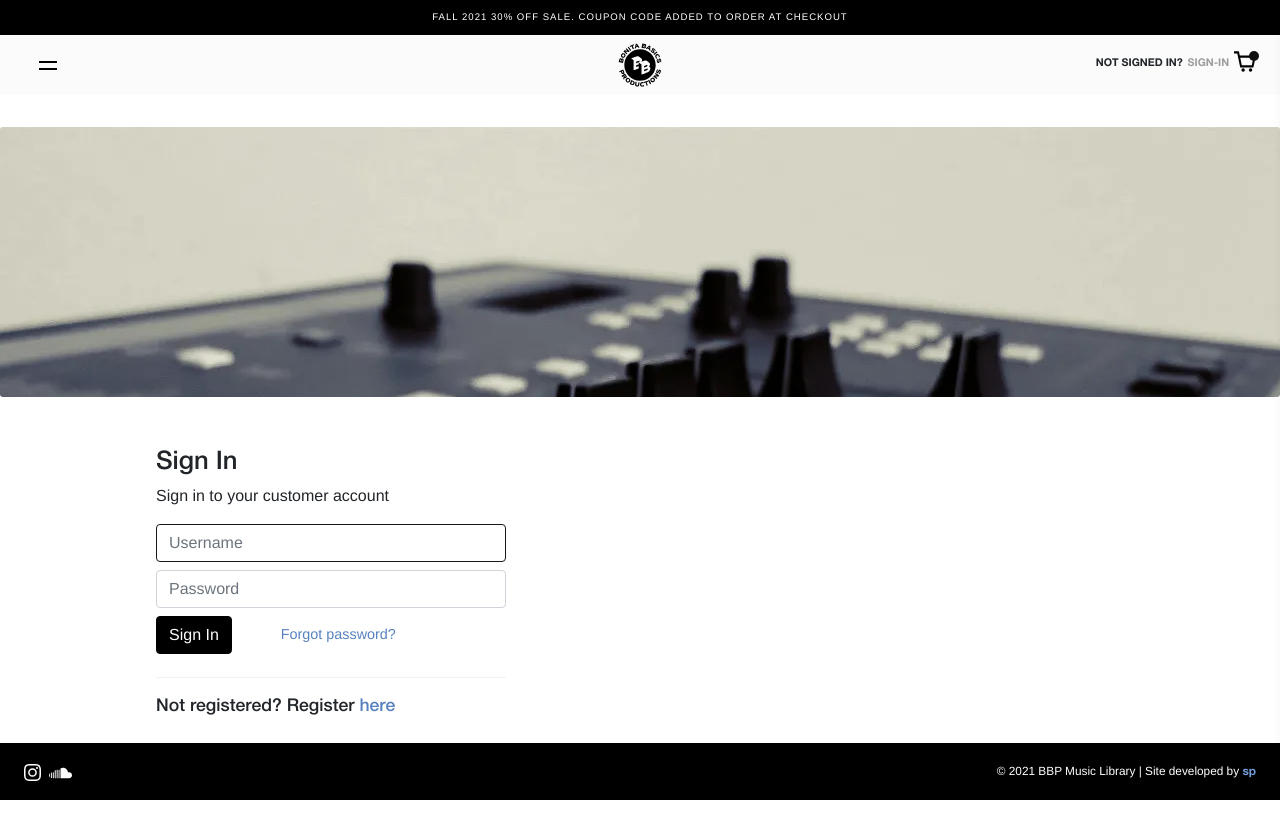
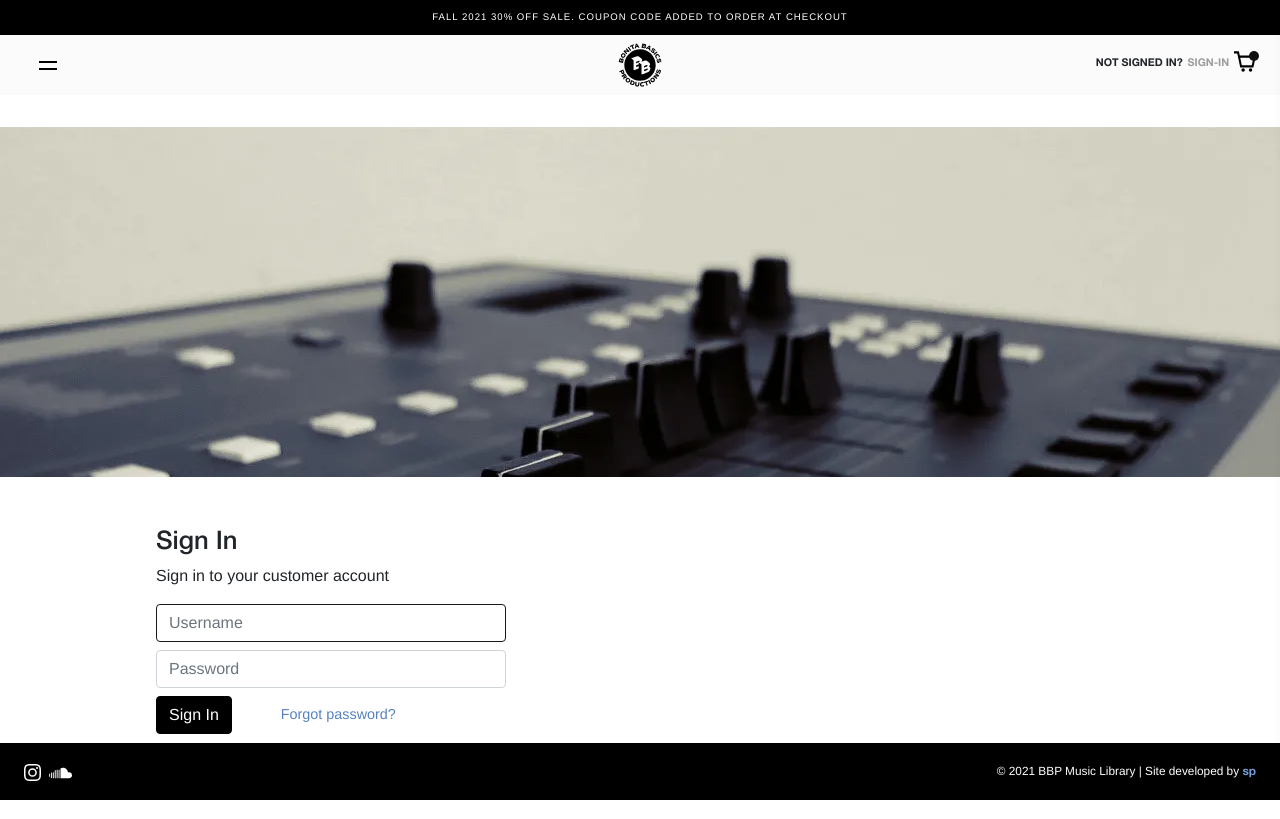
Before and after one commit to mrstevedev/bbpmusiclibrary, a Next.js app: page /signin in a window 1280 px wide. Built offline with nearby package versions, Linux system fonts and the light colour scheme.

Commit message:
Removed unused border-radius

```diff
--- a/styles/CoverImage.module.scss
+++ b/styles/CoverImage.module.scss
@@ -1,8 +1,7 @@
 .cover__image {
-  height: 270px;
+  height: 350px;
   width: 100%;
   background-position: center top;
   background-repeat: no-repeat;
   margin: 2rem 0 2rem 0;
-  border-radius: 3px;
 }
```
